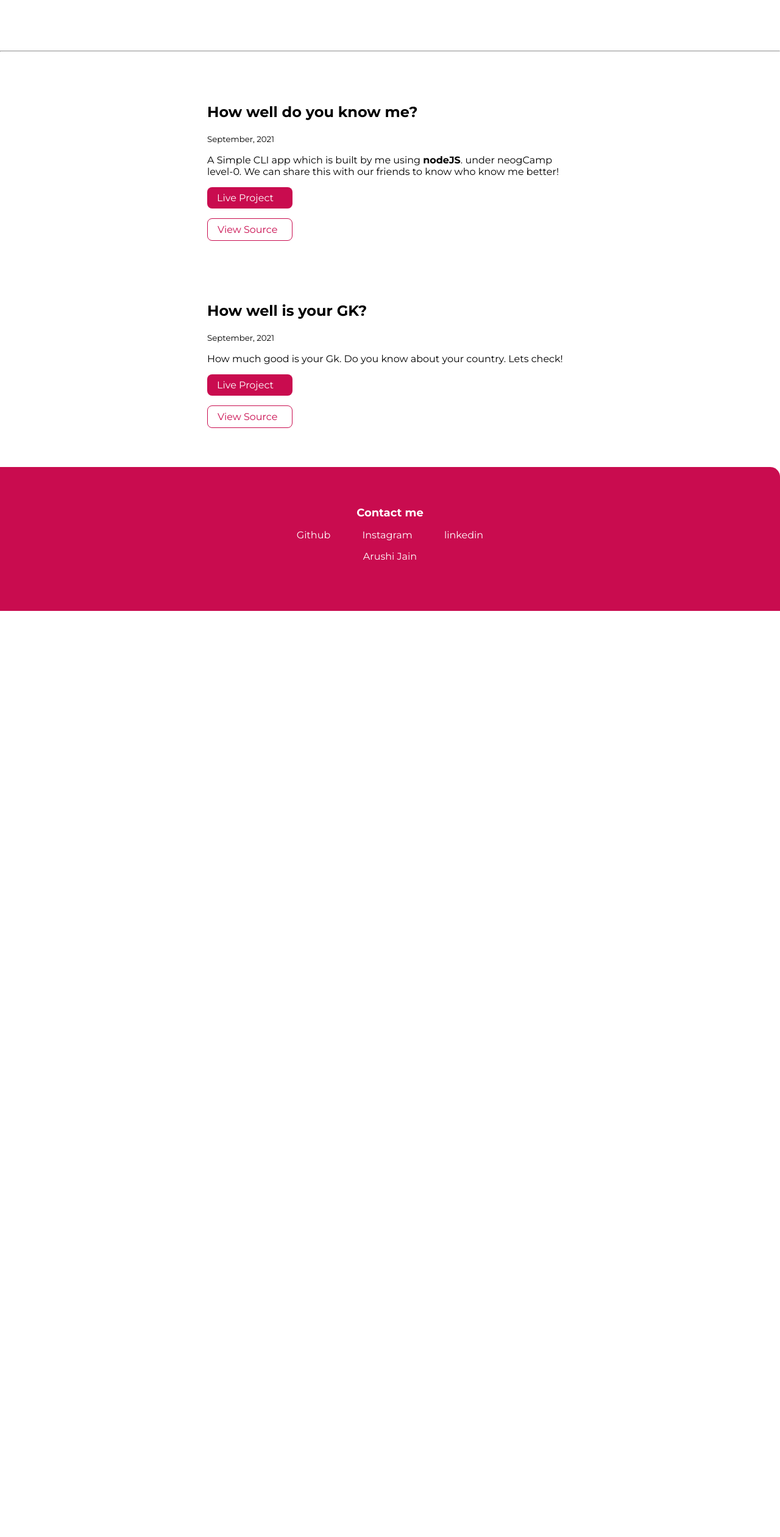
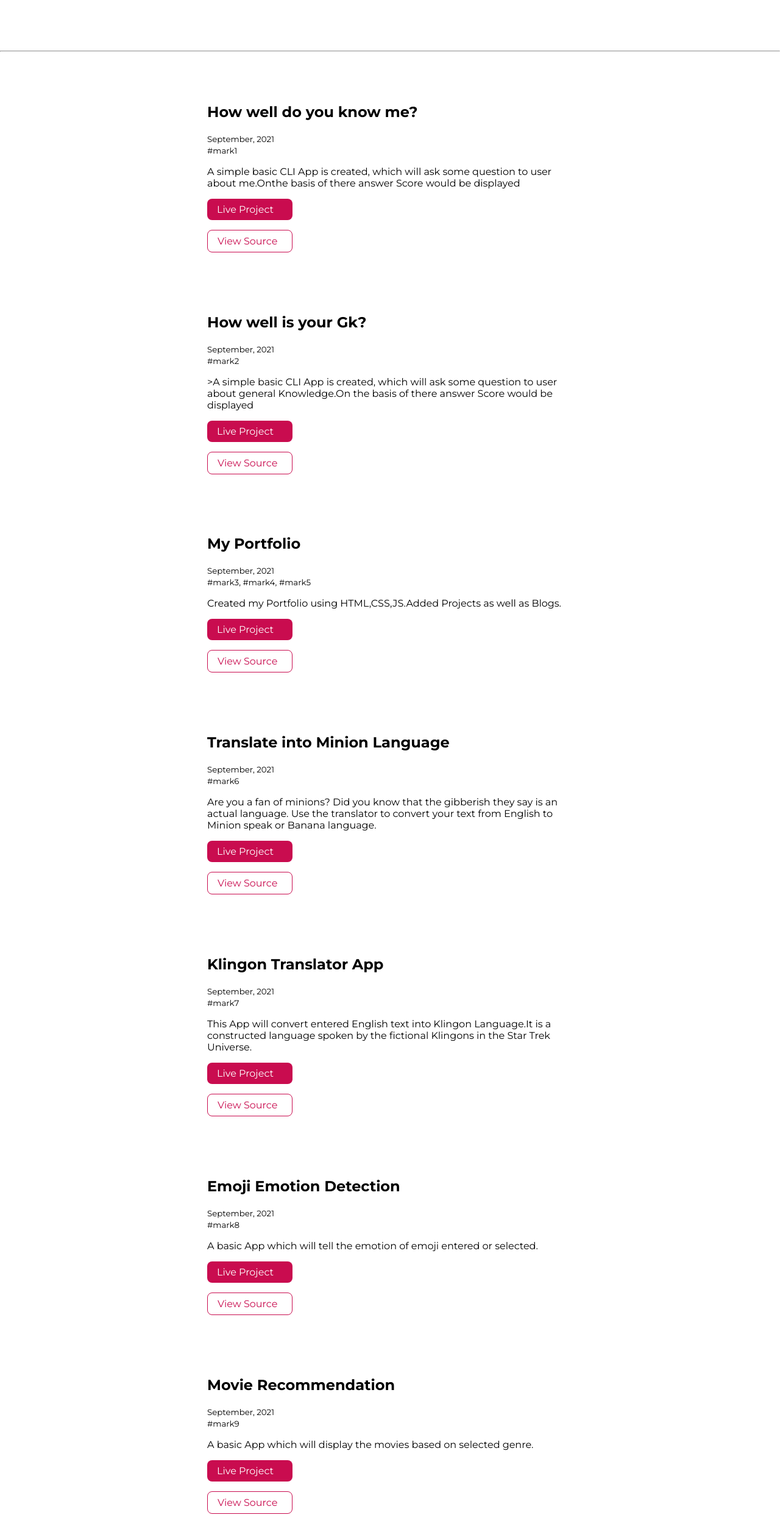
Before and after one commit to almondjain/MyPortFolio-ArushiJain, a plain HTML site: page myProjects.html in a window 1280 px wide. Shown: the part 261-2782 px from the top of the page at 61% size. Before the commit the page ends 1263 px from the top, so only its background shows below. Drawn offline with Linux system fonts and the light colour scheme.

Commit message:
projects added

```diff
--- a/myProjects.html
+++ b/myProjects.html
@@ -37,14 +37,15 @@
     <hr>
 
     <ul class="list-non-bullet">
-        <!-- <li>
+        <li>
             <article class="showcase-list container container-center ">
-                <h1>goodbooks</h1>
-            <small>December, 2020</small>
-            <p>Do you read books? You would find some good recommendations for all the genre. Made using ReactJS with love</p>
+                <h1>How well do you know me?</h1>
+            <small>September, 2021</small><br/>
+            <small>#mark1</small>
+            <p>A simple basic CLI App is created, which will ask some question to user about me.Onthe basis of there answer Score would be displayed</p>
 
-            <a class="link link-primary" href="https://hiq3h.csb.app/">Live Project</a>
-            <a class="link link-secondary" href="https://github.com/tanaypratap/neogcamp-lesson-five-assignments">View Source</a>
+            <a class="link link-primary" href="https://replit.com/@almondjain/How-well-do-you-know-me#embed=1&output=1">Live Project</a>
+            <a class="link link-secondary" href="https://github.com/almondjain/How-well-do-you-know-me-.git">View Source</a>
 
             </article>
 
@@ -52,12 +53,13 @@
 
         <li>
             <article class="showcase-list container container-center ">
-                <h1>emoji interpreter</h1>
-            <small>December, 2020</small>
-            <p>I struggle with understanding the emojis. Do you too? If yes, then see this library of emojis with meaning</p>
+            <h1>How well is your Gk?</h1>
+            <small>September, 2021</small><br/>
+            <small>#mark2</small>
+            <p>>A simple basic CLI App is created, which will ask some question to user about general Knowledge.On the basis of there answer Score would be displayed</p>
 
-            <a class="link link-primary" href="https://l4w0y.csb.app/">Live Project</a>
-            <a class="link link-secondary" href="https://github.com/tanaypratap/neogcamp-practice-emoji-app">View Source</a>
+            <a class="link link-primary" href="https://replit.com/@almondjain/How-well-is-your-GK#embed=1&output=1">Live Project</a>
+            <a class="link link-secondary" href="https://github.com/almondjain/How-well-is-your-GK-.git">View Source</a>
 
             </article>
 
@@ -65,12 +67,13 @@
 
         <li>
             <article class="showcase-list container container-center ">
-                <h1>yoda speak</h1>
-            <small>November, 2020</small>
-            <p>Convert from English to Yoda speak. Yoda often orders sentences as Object-Subject-Verb, split verbs, switches entire phrases and sometimes uses sentences that are different from his normal syntax!</p>
+                <h1>My Portfolio</h1>
+            <small>September, 2021</small><br/>
+            <small>#mark3, #mark4, #mark5</small>
+            <p>Created my Portfolio using HTML,CSS,JS.Added Projects as well as Blogs.</p>
 
-            <a class="link link-primary" href="assignments.html">Live Project</a>
-            <a class="link link-secondary" href="assignments.html">View Source</a>
+            <a class="link link-primary" href="">Live Project</a>
+            <a class="link link-secondary" href="https://github.com/almondjain/MyPortFolio-ArushiJain.git">View Source</a>
 
             </article>
 
@@ -78,37 +81,137 @@
 
         <li>
             <article class="showcase-list container container-center ">
-                <h1>minionese</h1>
-            <small>November, 2020</small>
+                <h1>Translate into Minion Language</h1>
+            <small>September, 2021</small><br/>
+            <small>#mark6</small>
             <p>Are you a fan of minions? Did you know that the gibberish they say is an actual language. Use the translator to convert your text from English to Minion speak or Banana language.</p>
 
-            <a class="link link-primary" href="https://github.com/tanaypratap/neogcamp-banana-speak">Live Project</a>
-            <a class="link link-secondary" href="https://bananaspeakpractice.netlify.app/">View Source</a>
+            <a class="link link-primary" href="https://arushijain-banana-talk.netlify.app/">Live Project</a>
+            <a class="link link-secondary" href="https://github.com/almondjain/translate-into-MinionLanguage">View Source</a>
 
-            </article>
-
-        </li> -->
-
-        <li>
-            <article class="showcase-list container container-center ">
-                <h1>How well do you know me?</h1>
-                <small>September, 2021</small>
-                <p>A Simple CLI app which is built by me using <strong>nodeJS</strong>. under neogCamp level-0. We can share this with our friends to know who know me better!</p>
-
-                <a class="link link-primary" href="https://replit.com/@almondjain/How-well-do-you-know-me#embed=1&output=1">Live Project</a>
-                <a class="link link-secondary" href="https://github.com/almondjain/How-well-do-you-know-me-">View Source</a>
             </article>
 
         </li>
 
         <li>
             <article class="showcase-list container container-center ">
-                <h1>How well is your GK?</h1>
-            <small>September, 2021</small>
-            <p>How much good is your Gk. Do you know about your country. Lets check!</p>
+                <h1>Klingon Translator App</h1>
+                <small>September, 2021</small><br/>
+            <small>#mark7</small>
+                <p>This App will convert entered English text into Klingon Language.It is a constructed language spoken by the fictional Klingons in the Star Trek Universe.</p>
 
-            <a class="link link-primary" href="https://replit.com/@almondjain/How-well-is-your-GK#embed=1&output=1">Live Project</a>
-            <a class="link link-secondary" href="https://github.com/almondjain/How-well-is-your-GK-">View Source</a>
+                <a class="link link-primary" href="https://arushijain-klingon-translator.netlify.app/">Live Project</a>
+                <a class="link link-secondary" href="https://github.com/almondjain/Klingon-Translator-app">View Source</a>
+            </article>
+
+        </li>
+
+        <li>
+            <article class="showcase-list container container-center ">
+                <h1>Emoji Emotion Detection</h1>
+            <small>September, 2021</small><br/>
+            <small>#mark8</small>
+            <p>A basic App which will tell the emotion of emoji entered or selected.</p>
+
+            <a class="link link-primary" href="https://codesandbox.io/s/github/almondjain/emoji-Emotion-Detection">Live Project</a>
+            <a class="link link-secondary" href="https://github.com/almondjain/emoji-Emotion-Detection">View Source</a>
+
+            </article>
+
+        </li>
+
+        <li>
+            <article class="showcase-list container container-center ">
+                <h1>Movie Recommendation</h1>
+            <small>September, 2021</small><br/>
+            <small>#mark9</small>
+            <p>A basic App which will display the movies based on selected genre.</p>
+
+            <a class="link link-primary" href="https://codesandbox.io/s/github/almondjain/movieRecommendation">Live Project</a>
+            <a class="link link-secondary" href="https://github.com/almondjain/movieRecommendation">View Source</a>
+
+            </article>
+
+        </li>
+
+        <li>
+            <article class="showcase-list container container-center ">
+                <h1>Cash Register Manager App</h1>
+            <small>September, 2021</small><br/>
+            <small>#mark10</small>
+            <p>Enter the bill amount and cash given by the customer and know minimum number of notes to return.</p>
+
+            <a class="link link-primary" href="https://arushijain-cash-register.netlify.app/">Live Project</a>
+            <a class="link link-secondary" href="https://github.com/almondjain/cashRegisterApp">View Source</a>
+
+            </article>
+
+        </li>
+
+        <li>
+            <article class="showcase-list container container-center ">
+                <h1>Is your Bday lucky?</h1>
+            <small>September, 2021</small><br/>
+            <small>#mark11</small>
+            <p>Check whether yourbday is Lucky or not based on the lucky number you entered.</p>
+
+            <a class="link link-primary" href="https://arushijain-is-your-bday-lucky.netlify.app/">Live Project</a>
+            <a class="link link-secondary" href="https://github.com/almondjain/is-your-bday-lucky">View Source</a>
+
+            </article>
+
+        </li>
+
+        <li>
+            <article class="showcase-list container container-center ">
+                <h1>Fun with Triangles</h1>
+            <small>September, 2021</small><br/>
+            <small>#mark12</small>
+            <p>In this we try to calculate hypotenuese of triangle,check whether triangle is formed or not based on enter angles, caculate area of triangle and also do a quiz on triangle.</p>
+
+            <a class="link link-primary" href="">Live Project</a>
+            <a class="link link-secondary" href="https://github.com/almondjain/fun-with-triangles">View Source</a>
+
+            </article>
+
+        </li>
+
+        <li>
+            <article class="showcase-list container container-center ">
+                <h1>Is your Bday Palindrome?</h1>
+            <small>September, 2021</small><br/>
+            <small>#mark13</small>
+            <p>It will check whether your Date Of Birth is palindrome or not.Also return nearest no of days and date which can make your bday a Palindrome.</p>
+
+            <a class="link link-primary" href="https://arushijain-is-your-bday-palindrome.netlify.app/">Live Project</a>
+            <a class="link link-secondary" href="https://github.com/almondjain/is-your-bday-palindrome">View Source</a>
+
+            </article>
+
+        </li>
+
+        <li>
+            <article class="showcase-list container container-center ">
+                <h1>Check Profit or Loss of Stocks</h1>
+            <small>September, 2021</small><br/>
+            <small>#mark14</small>
+            <p>It will calculate profit, profit% or loss, loss% based on the initial price and selling price.</p>
+
+            <a class="link link-primary" href="https://arushijain-profit-loss.netlify.app/">Live Project</a>
+            <a class="link link-secondary" href="https://github.com/almondjain/check-profit-loss">View Source</a>
+
+            </article>
+
+        </li>
+
+        <li>
+            <article class="showcase-list container container-center ">
+                <h1>Blogs</h1>
+            <small>September, 2021</small><br/>
+            <small>#mark15</small>
+            <p>Blogs which I wrote.</p>
+
+            <a class="link link-primary" href="/myBlogs.html">Blogs</a>
 
             </article>
 
```
Also changed, not shown: myBlogs.html (+0 -11 lines).
